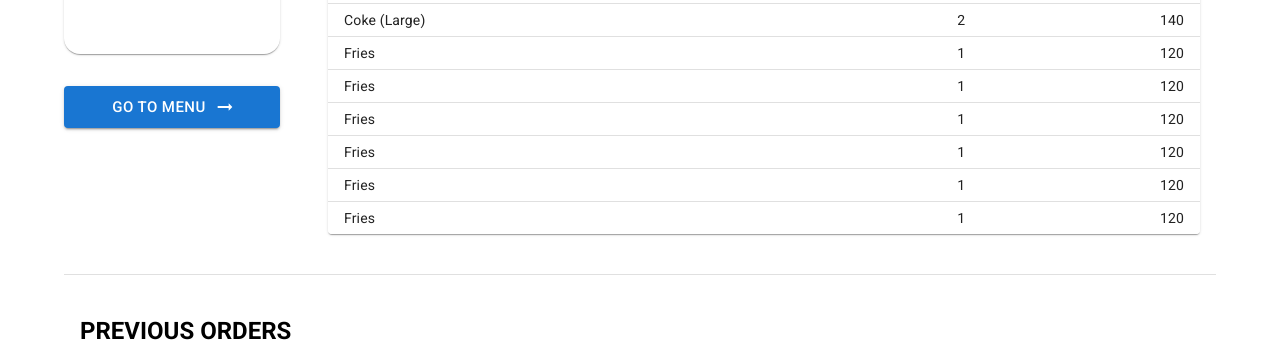
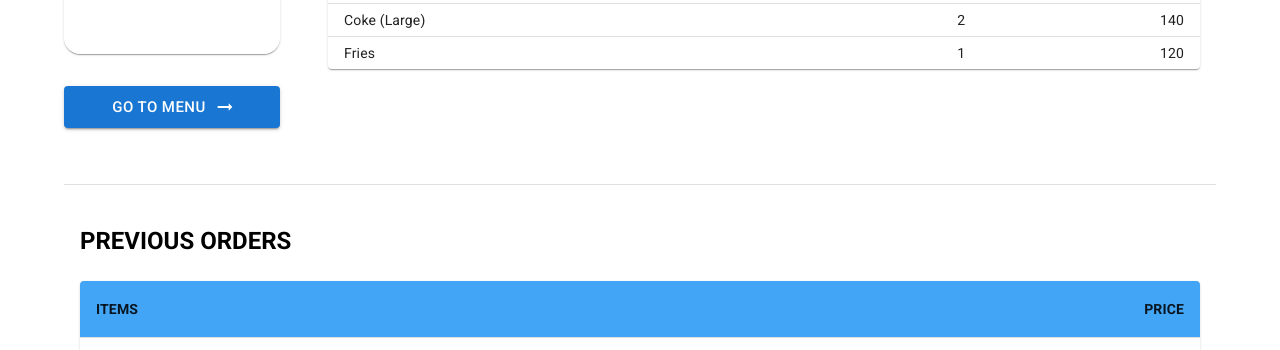
Before and after one commit to devDogra/driveThruAppFrontend, a React (Vite) app: page /profile in a window 1280 px wide. Shown: the part 350-700 px from the top of the page. Built offline with nearby package versions, Linux system fonts and the light colour scheme; no server answers.

Commit message:
Fix logged in user == null on manual reload

```diff
--- a/hooks/useFetchApi.js
+++ b/hooks/useFetchApi.js
@@ -8,8 +8,8 @@ export default function useFetchApi(url, defaultValue) {
     useEffect(() => {
         api.get(url).then(result => {
             setData(result.data);
-            console.log("Fetched data: ");
-            console.log(data);
+            // console.log("Fetched data: ");
+            // console.log(data);
         }).catch(err => setError(err));
     }, [])
 
--- a/hooks/useIsLoggedIn.js
+++ b/hooks/useIsLoggedIn.js
@@ -8,8 +8,9 @@ export default function useIsLoggedIn() {
 
     useEffect(() => {
         checkIfLoggedIn().then(result => {
+            console.log({res: result});
             setIsLoggedIn(result.isLoggedIn);
-            setLoggedInUser(result.loggedInUser || null);
+            setLoggedInUser(result.user || null);
         }).catch(error => setErrorCheckingLoggedIn(error));
     }, [])
 
--- a/src/components/LoginModal/LoginModal.jsx
+++ b/src/components/LoginModal/LoginModal.jsx
@@ -50,7 +50,7 @@ export default function LoginModal({ loginModalOpen, handleClose, setLoginModalO
         storeAccessTokenInLocalStorage(accessToken);
 
         checkIfLoggedIn().then(response => {
-            console.log(response);
+            // console.log(response);
             onLogin(response.isLoggedIn, response.user);
         }).catch(err => {
             console.log("Catching error: ");
--- a/src/components/Navbar/Navbar.jsx
+++ b/src/components/Navbar/Navbar.jsx
@@ -60,7 +60,7 @@ function Navbar() {
     errorCheckingLogin
   } = useContext(LoggedInUserContext);
 
-  console.log({ isLoggedIn, loggedInUser, errorCheckingLogin });
+  // console.log({ isLoggedIn, loggedInUser, errorCheckingLogin });
 
 
   const handleOpenNavMenu = (event) => setAnchorElNav(event.currentTarget);
@@ -127,8 +127,8 @@ function Navbar() {
 
           <Box sx={{ flexGrow: 1, display: { xs: 'none', md: 'flex' } }}>
             {pages.map((page) => {
-              console.log(loggedInUser?.role);
-              console.log(page.hideFrom);
+              // console.log(loggedInUser?.role);
+              // console.log(page.hideFrom);
               if (page.hideFrom.includes(loggedInUser?.role)) return null;
 
               const buttonOnClick = (page.name == 'Login') ? handleOpen : handleCloseNavMenu;
--- a/src/components/YourOrderTable/YourOrderTable.jsx
+++ b/src/components/YourOrderTable/YourOrderTable.jsx
@@ -27,13 +27,6 @@ function getOrderItem(name, price, quantity) {
 const rows = [
   getOrderItem('Burger', 200, 2),
   getOrderItem('Coke (Large)', 70, 2),
-  getOrderItem('Fries', 120, 1),
-  getOrderItem('Fries', 120, 1),
-  getOrderItem('Fries', 120, 1),
-  getOrderItem('Fries', 120, 1),
-  getOrderItem('Fries', 120, 1),
-  getOrderItem('Fries', 120, 1),
-  getOrderItem('Fries', 120, 1),
   getOrderItem('Fries', 120, 1),
 ];
 
--- a/utils/checkIfLoggedIn.js
+++ b/utils/checkIfLoggedIn.js
@@ -18,15 +18,20 @@ export default function checkIfLoggedIn() {
 
     // We don't consider the result of not being logged in, an error
     return api.get('/validate', config)
-    .then(response => response.data)
+    .then(response => {
+        console.log("Validation response receieved");
+        console.log(response.data);
+        return response.data
+    })
     .catch(error => {
         if (error.response.data.message == 'Invalid access token') {
-            console.log(error.response.data);
+            // console.log(error.response.data);
             return Promise.resolve({
                 isLoggedIn: false,
             })
         } else {
             // Something went wrong during the check
+            console.log("Throwing error from checkIfLoggedIn");
             throw error;
         }
     });
```
Also changed, not shown: src/pages/ProfilePage/ProfilePage.jsx (+8 -0 lines), 1 other file (tests, documents, lock files or other folders).
